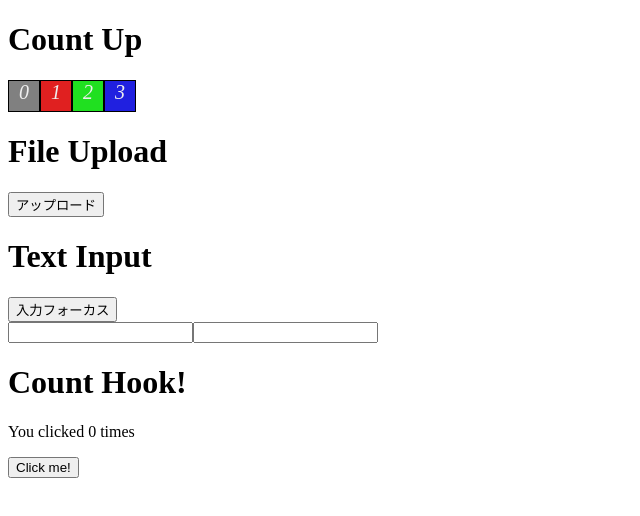
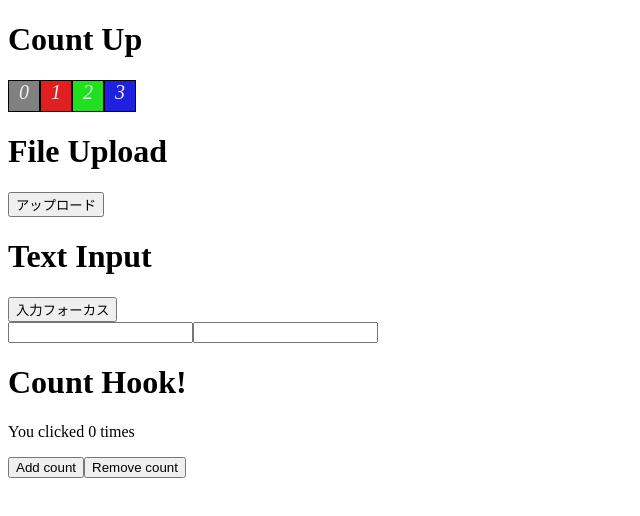
Before and after one commit to kushikushi5969/countUpPractiece2, a React app: page / in a window 1280 px wide. Shown: the top 516 px of the page, without its empty margins (0-640 px from the left). Built offline with nearby package versions, Linux system fonts and the light colour scheme.

Commit message:
remove count追加

```diff
--- a/src/component/Count.jsx
+++ b/src/component/Count.jsx
@@ -6,7 +6,8 @@ const Count = () => {
   return (
     <>
       <p>You clicked {count} times</p>
-      <button onClick={() => setCount(count + 1)}>Click me!</button>
+      <button onClick={() => setCount(count + 1)}>Add count</button>
+      <button onClick={() => setCount(count - 1)}>Remove count</button>
     </>
   )
 }
```
Also changed, not shown: 1 other file (tests, documents, lock files or other folders).
